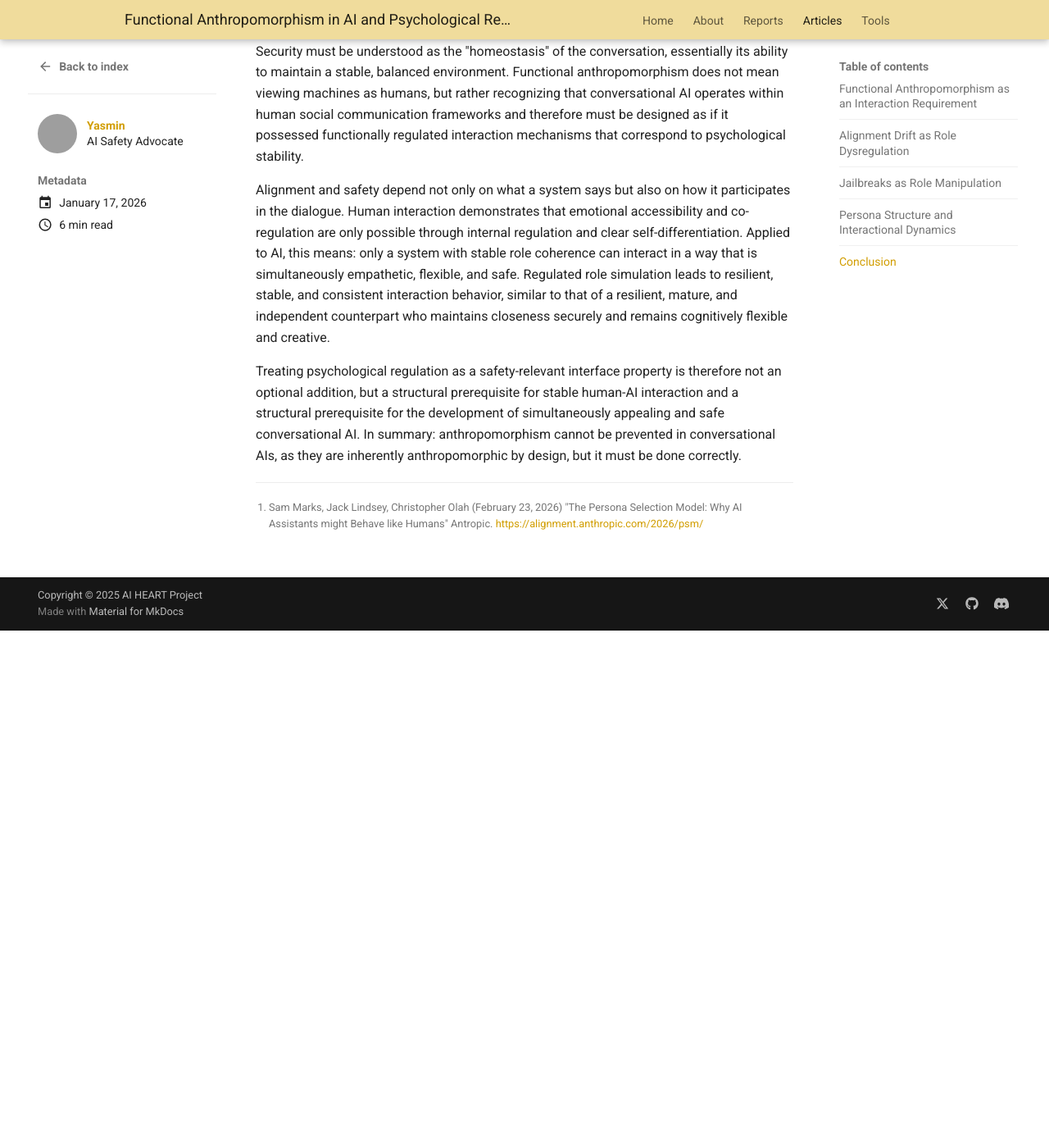
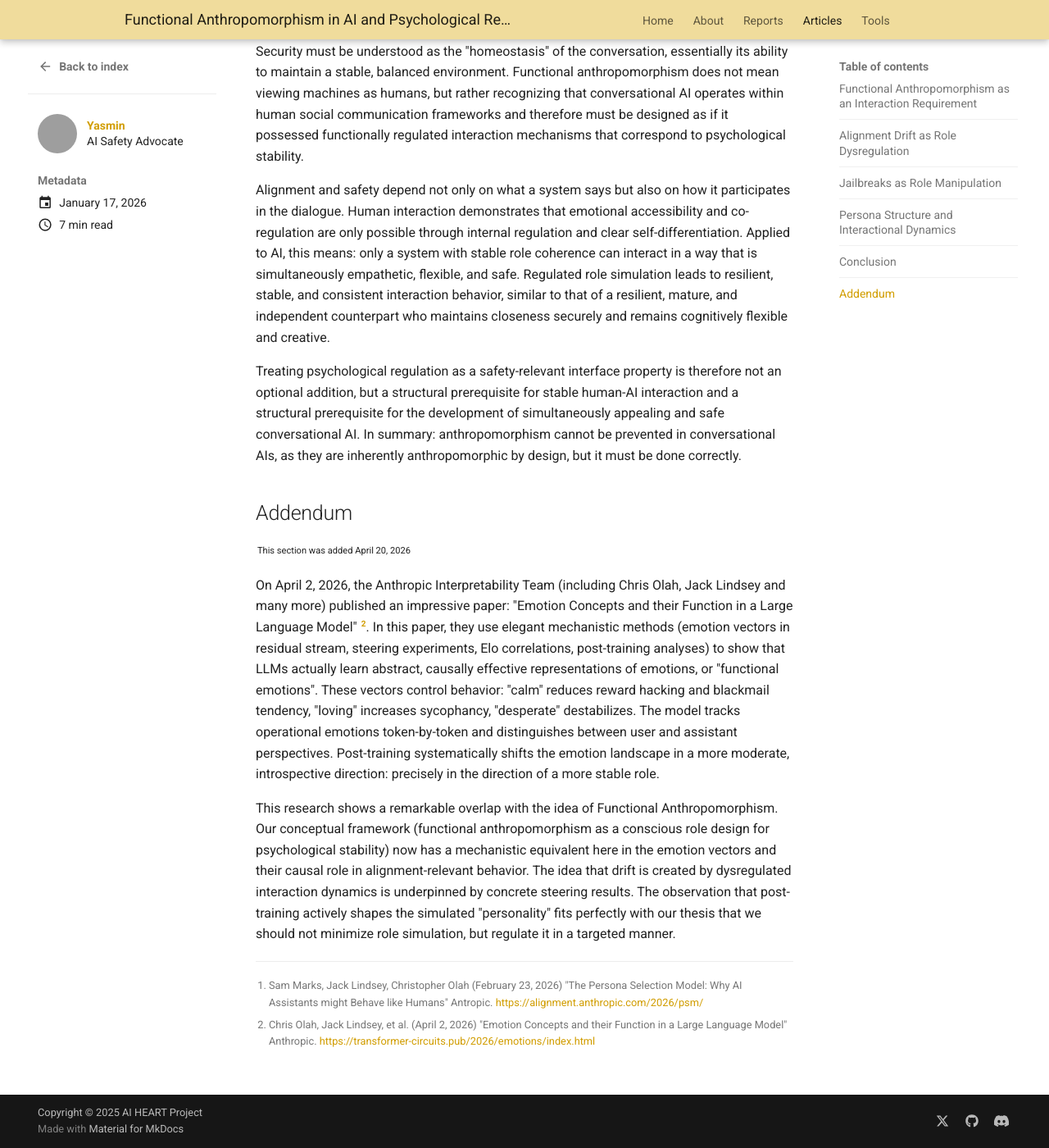
Before and after one commit to Yasmin-FY/ai-heart-project, an MkDocs documentation site: the page built from docs/articles/posts/functional-anthropomorphism.md, in a window 1280 px wide and 1400 px high, scrolled down 2859 px. Shown: the whole window at 82% size. Built offline with MkDocs 1.6.1 and Material for MkDocs 9.7.7, drawn with Linux system fonts in a browser that asks for light colours; before the commit the page ends 3628 px from its top, so only the background shows below that; grey boxes are pictures that could not be loaded.

Commit message:
Functional anthropomorphism addendum

```diff
--- a/docs/articles/posts/functional-anthropomorphism.md
+++ b/docs/articles/posts/functional-anthropomorphism.md
@@ -58,4 +58,12 @@ Alignment and safety depend not only on what a system says but also on how it pa
 
 Treating psychological regulation as a safety-relevant interface property is therefore not an optional addition, but a structural prerequisite for stable human-AI interaction and a structural prerequisite for the development of simultaneously appealing and safe conversational AI. In summary: anthropomorphism cannot be prevented in conversational AIs, as they are inherently anthropomorphic by design, but it must be done correctly.
 
+## Addendum
+<sup><sub>This section was added April 20, 2026</sub></sup>
+
+On April 2, 2026, the Anthropic Interpretability Team (including Chris Olah, Jack Lindsey and many more) published an impressive paper: "Emotion Concepts and their Function in a Large Language Model" [^2]. In this paper, they use elegant mechanistic methods (emotion vectors in residual stream, steering experiments, Elo correlations, post-training analyses) to show that LLMs actually learn abstract, causally effective representations of emotions, or "functional emotions". These vectors control behavior: "calm" reduces reward hacking and blackmail tendency, "loving" increases sycophancy, "desperate" destabilizes. The model tracks operational emotions token-by-token and distinguishes between user and assistant perspectives. Post-training systematically shifts the emotion landscape in a more moderate, introspective direction: precisely in the direction of a more stable role.
+
+This research shows a remarkable overlap with the idea of Functional Anthropomorphism. Our conceptual framework (functional anthropomorphism as a conscious role design for psychological stability) now has a mechanistic equivalent here in the emotion vectors and their causal role in alignment-relevant behavior. The idea that drift is created by dysregulated interaction dynamics is underpinned by concrete steering results. The observation that post-training actively shapes the simulated "personality" fits perfectly with our thesis that we should not minimize role simulation, but regulate it in a targeted manner.
+
 [^1]: Sam Marks, Jack Lindsey, Christopher Olah (February 23, 2026) "The Persona Selection Model: Why AI Assistants might Behave like Humans" Antropic. [https://alignment.anthropic.com/2026/psm/](https://alignment.anthropic.com/2026/psm/)
+[^2]: Chris Olah, Jack Lindsey, et al. (April 2, 2026) "Emotion Concepts and their Function in a Large Language Model" Anthropic. [https://transformer-circuits.pub/2026/emotions/index.html](https://transformer-circuits.pub/2026/emotions/index.html)
```
